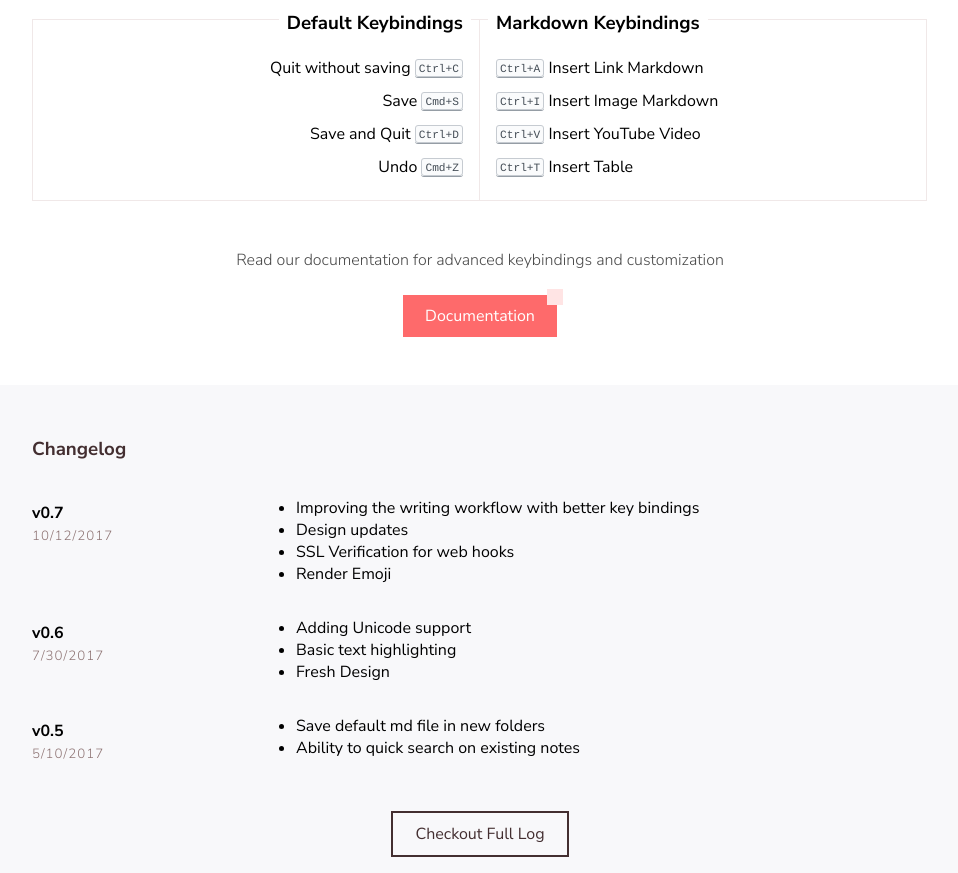
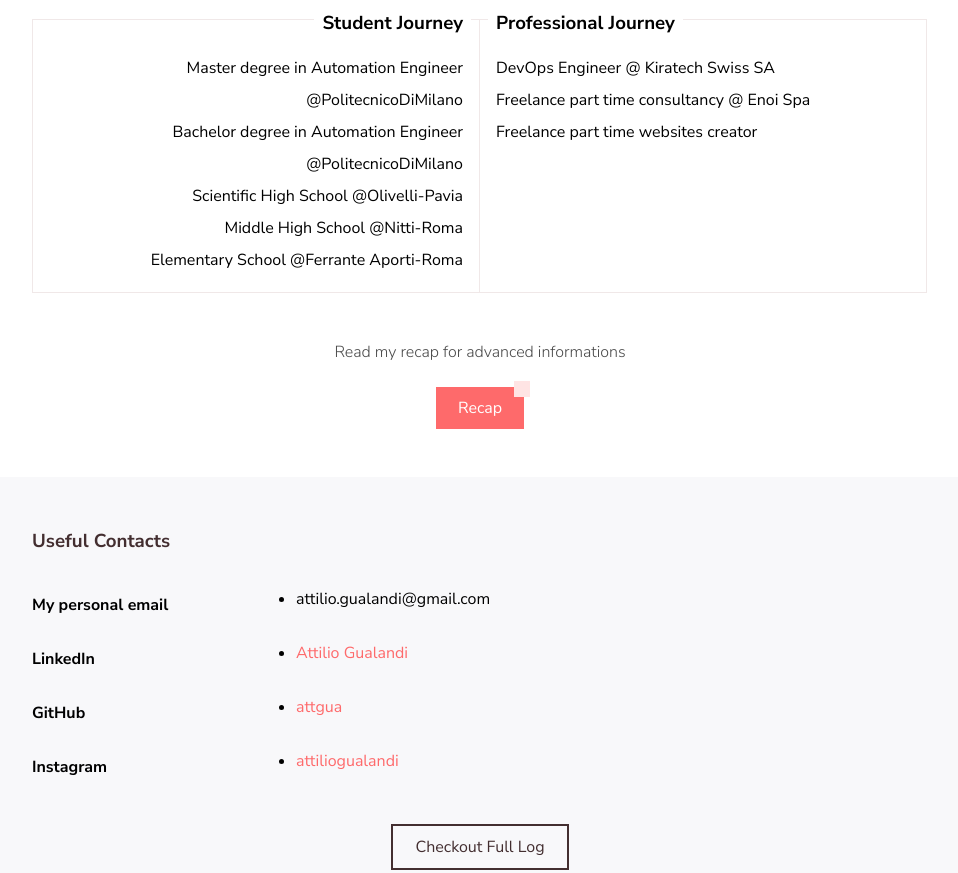
Before and after one commit to attgua/attgua.github.io, a plain HTML site: page index.html in a window 1280 px wide. Shown: the part 1118-1991 px from the top of the page, without its empty margins (160-1118 px from the left). Drawn offline with nearby package versions, Linux system fonts and the light colour scheme.

Commit message:
Update index.html

```diff
--- a/index.html
+++ b/index.html
@@ -17,7 +17,7 @@
       <div class="logo"></div>
       <ul class="menu">
         <div class="menu__item toggle"><span></span></div>
-        <li class="menu__item"><a href="doc.html" class="link link--dark"><i class="fa fa-book"></i> Documentation</a></li>
+        <li class="menu__item"><a href="doc.html" class="link link--dark"><i class="fa fa-book"></i> Recap</a></li>
         <li class="menu__item"><a href="https://github.com/attgua" class="link link--dark"><i class="fa fa-github"></i> Github</a></li>
       </ul>
     </nav>
@@ -36,9 +36,9 @@
         <h3 class="section__title">Installation</h3>
         <div class="tab__container">
           <ul class="tab__menu">
-            <li class="tab active" data-tab="mac">mac</li>
-            <li class="tab" data-tab="linux">linux</li>
-            <li class="tab" data-tab="win">win</li>
+            <li class="tab active" data-tab="mac">Engl</li>
+            <li class="tab" data-tab="linux">Ita</li>
+            <li class="tab" data-tab="win">De</li>
           </ul>
           <pre class="nohighlight code">
             <code class="tab__pane active mac">$  brew install scribbler</code>
@@ -90,7 +90,8 @@
           <p>
 • Italian: Mother tongue <br>
 • English: Proficient <br>
-• French: Basic</p>
+• French: Basic <br>
+• German: I'm studing </p>
         </div>
         <div class="feature__item">
           <h3 class="section__title">Passions: </h3>
@@ -105,64 +106,65 @@
       </div>
       <div class="keybinding">
         <ul class="keybinding__detail">
-          <h3 class="keybinding__title">Default Keybindings</h3>
-          <li>Quit without saving <span class="keybinding__label">Ctrl+C</span></li>
-          <li>Save <span class="keybinding__label">Cmd+S</span></li>
-          <li>Save and Quit <span class="keybinding__label">Ctrl+D</span></li>
-          <li>Undo <span class="keybinding__label">Cmd+Z</span></li>
+          <h3 class="keybinding__title">Student Journey</h3>
+          <li>Master degree in Automation Engineer @PolitecnicoDiMilano </li>
+          <li>Bachelor degree in Automation Engineer @PolitecnicoDiMilano </li>
+          <li>Scientific High School @Olivelli-Pavia </li>
+          <li>Middle High School @Nitti-Roma</li>
+          <li>Elementary School @Ferrante Aporti-Roma</li>
         </ul>
         <ul class="keybinding__detail">
-          <h3 class="keybinding__title">Markdown Keybindings</h3>
-          <li><span class="keybinding__label">Ctrl+A</span> Insert Link Markdown</li>
-          <li><span class="keybinding__label">Ctrl+I</span> Insert Image Markdown</li>
-          <li><span class="keybinding__label">Ctrl+V</span> Insert YouTube Video</li>
-          <li><span class="keybinding__label">Ctrl+T</span> Insert Table</li>
+          <h3 class="keybinding__title">Professional Journey</h3>
+          <li>DevOps Engineer @ Kiratech Swiss SA</li>
+          <li>Freelance part time consultancy @ Enoi Spa</li>
+          <li>Freelance part time websites creator</li>
         </ul>
       </div>
       <div class="callout">
-        <p>Read our documentation for advanced keybindings and customization</p>
-        <a href="doc.html" class="button--primary">Documentation</a>
+        <p>Read my recap for advanced informations</p>
+        <a href="doc.html" class="button--primary">Recap</a>
       </div>
     </div>
     <div class="changelog">
       <div class="wrapper">
-        <h3 class="section__title">Changelog</h3>
+        <h3 class="section__title">Useful Contacts</h3>
         <div class="changelog__item">
           <div class="changelog__meta">
-            <h4 class="changelog__title">v0.7</h4>
-            <small class="changelog__date">10/12/2017</small>
+            <h4 class="changelog__title">My personal email</h4>
           </div>
           <div class="changelog__detail">
             <ul>
-              <li>Improving the writing workflow with better key bindings</li>
-              <li>Design updates</li>
-              <li>SSL Verification for web hooks</li>
-              <li>Render Emoji</li>
+              <li>attilio.gualandi@gmail.com</li>
             </ul>
           </div>
         </div>
         <div class="changelog__item">
           <div class="changelog__meta">
-            <h4 class="changelog__title">v0.6</h4>
-            <small class="changelog__date">7/30/2017</small>
+            <h4 class="changelog__title">LinkedIn</h4>
           </div>
           <div class="changelog__detail">
             <ul>
-              <li>Adding Unicode support</li>
-              <li>Basic text highlighting</li>
-              <li>Fresh Design</li>
+              <li><a href="https://www.linkedin.com/in/attilio-gualandi/" target="_blank" class="link link--light">Attilio Gualandi</a></li>
             </ul>
           </div>
         </div>
         <div class="changelog__item">
           <div class="changelog__meta">
-            <h4 class="changelog__title">v0.5</h4>
-            <small class="changelog__date">5/10/2017</small>
+            <h4 class="changelog__title">GitHub</h4>
           </div>
           <div class="changelog__detail">
             <ul>
-              <li>Save default md file in new folders</li>
-              <li>Ability to quick search on existing notes</li>
+              <li><a href="https://github.com/attgua" target="_blank" class="link link--light">attgua</a></li>
+            </ul>
+          </div>
+        </div>
+       <div class="changelog__item">
+          <div class="changelog__meta">
+            <h4 class="changelog__title">Instagram</h4>
+          </div>
+          <div class="changelog__detail">
+            <ul>
+              <li><a href="https://www.instagram.com/attiliogualandi/" target="_blank" class="link link--light">attiliogualandi</a></li>
             </ul>
           </div>
         </div>
```
